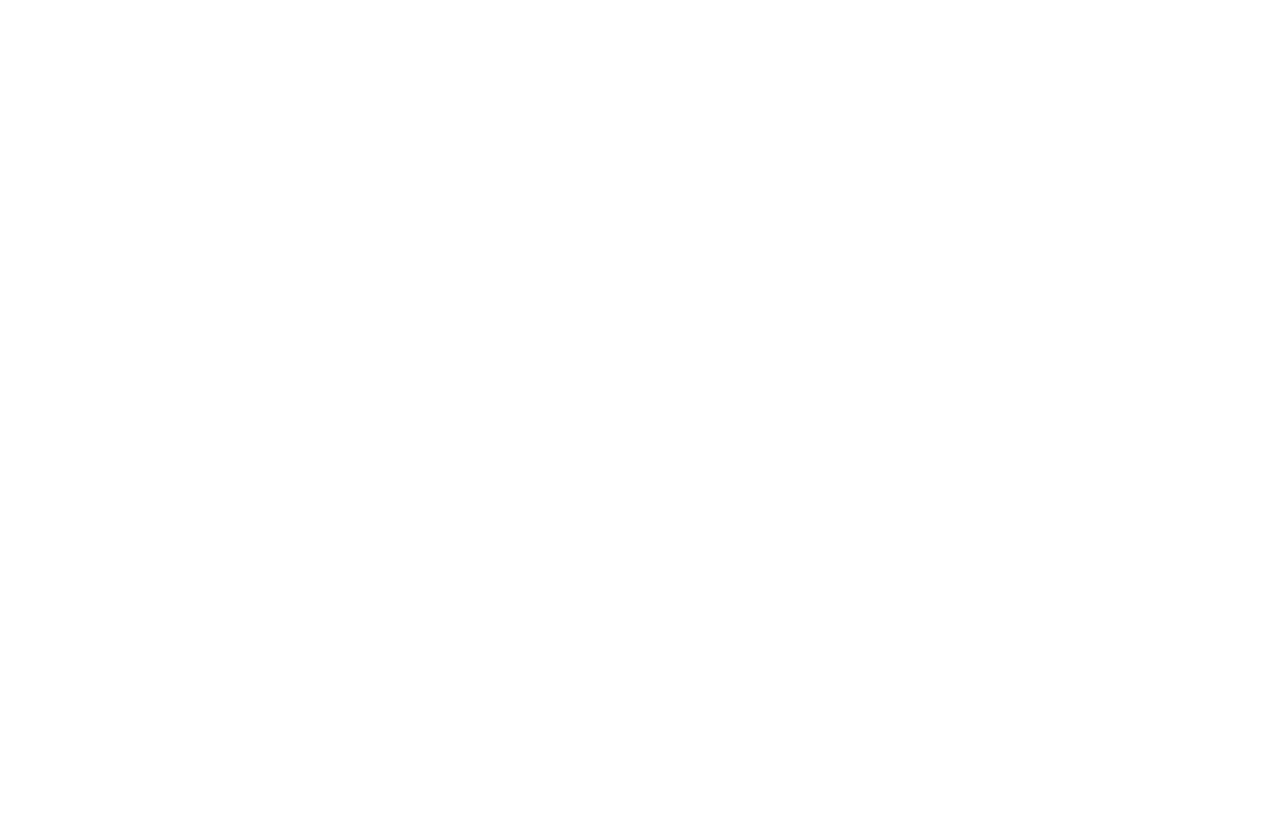
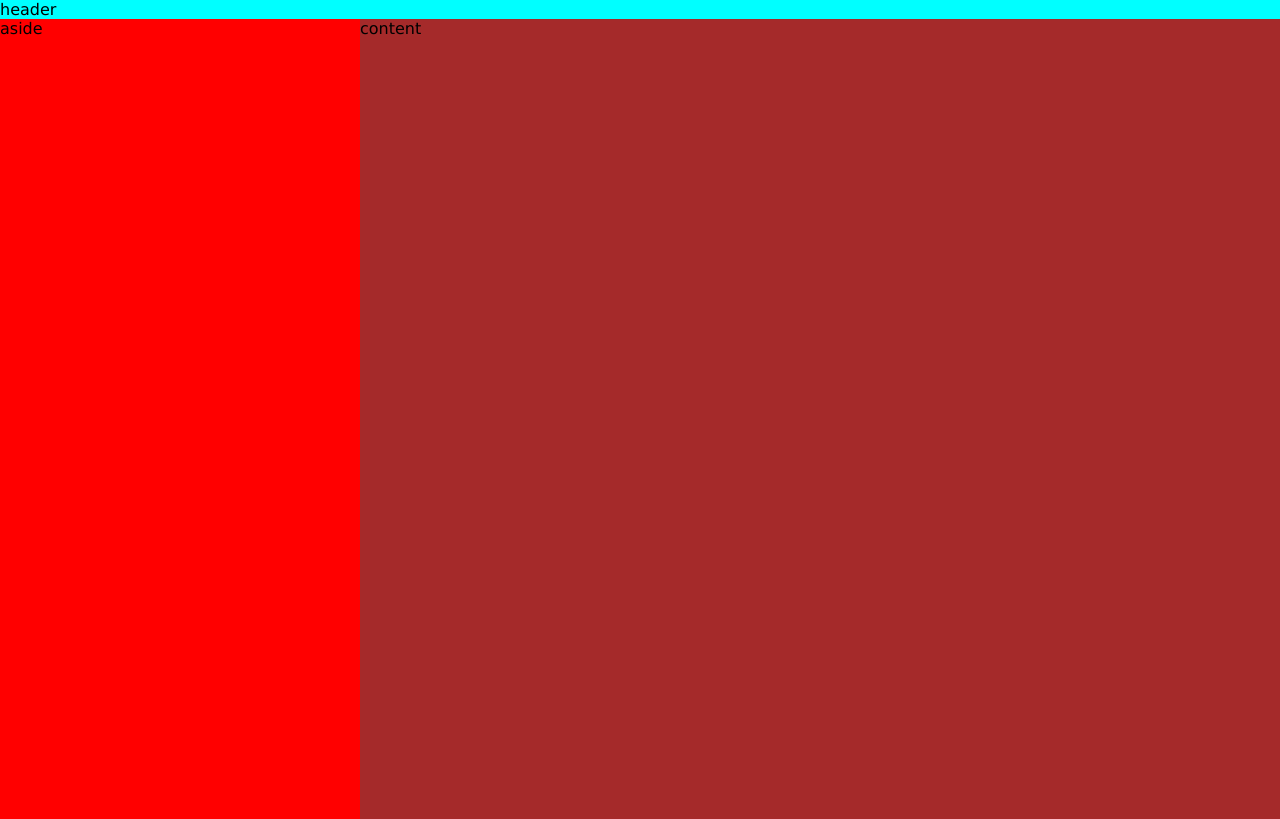
Before and after one commit to VinkarioDev/SuperTeamDashboard, a plain HTML site: page index.html in a window 1280 px wide. Drawn offline with Linux system fonts and the light colour scheme.

Commit message:
layout grid

```diff
--- a/assets/css/style.css
+++ b/assets/css/style.css
@@ -0,0 +1,27 @@
+*{
+    margin: 0;
+    padding: 0;
+    box-sizing: border-box;
+    font-family: Verdana, Geneva, Tahoma, sans-serif;
+}
+
+.container{
+    display: grid;
+    grid-template-columns: 360px 1fr;
+}
+
+.item1{
+    grid-column: span 2;
+    background-color: aqua;
+}
+
+.item2{
+    grid-column: span 1;
+    background-color: red;
+    height: 100vh;
+}
+
+.item3{
+    grid-column: span 1;
+    background-color: brown;
+}
--- a/index.html
+++ b/index.html
@@ -5,7 +5,12 @@
     <meta name="viewport" content="width=device-width, initial-scale=1.0">
     <title>SuperTeamDashboard</title>
 </head>
+<link rel="stylesheet" href="assets/css/style.css">
 <body>
-
+    <main class="container">
+        <header class="item1">header</header>
+        <aside class="item2">aside</aside>
+        <section class="item3">content</section>
+    </main>
 </body>
 </html>
```
Also changed, not shown: assets/images/Logo.png (added), assets/images/ghost.png (added).
